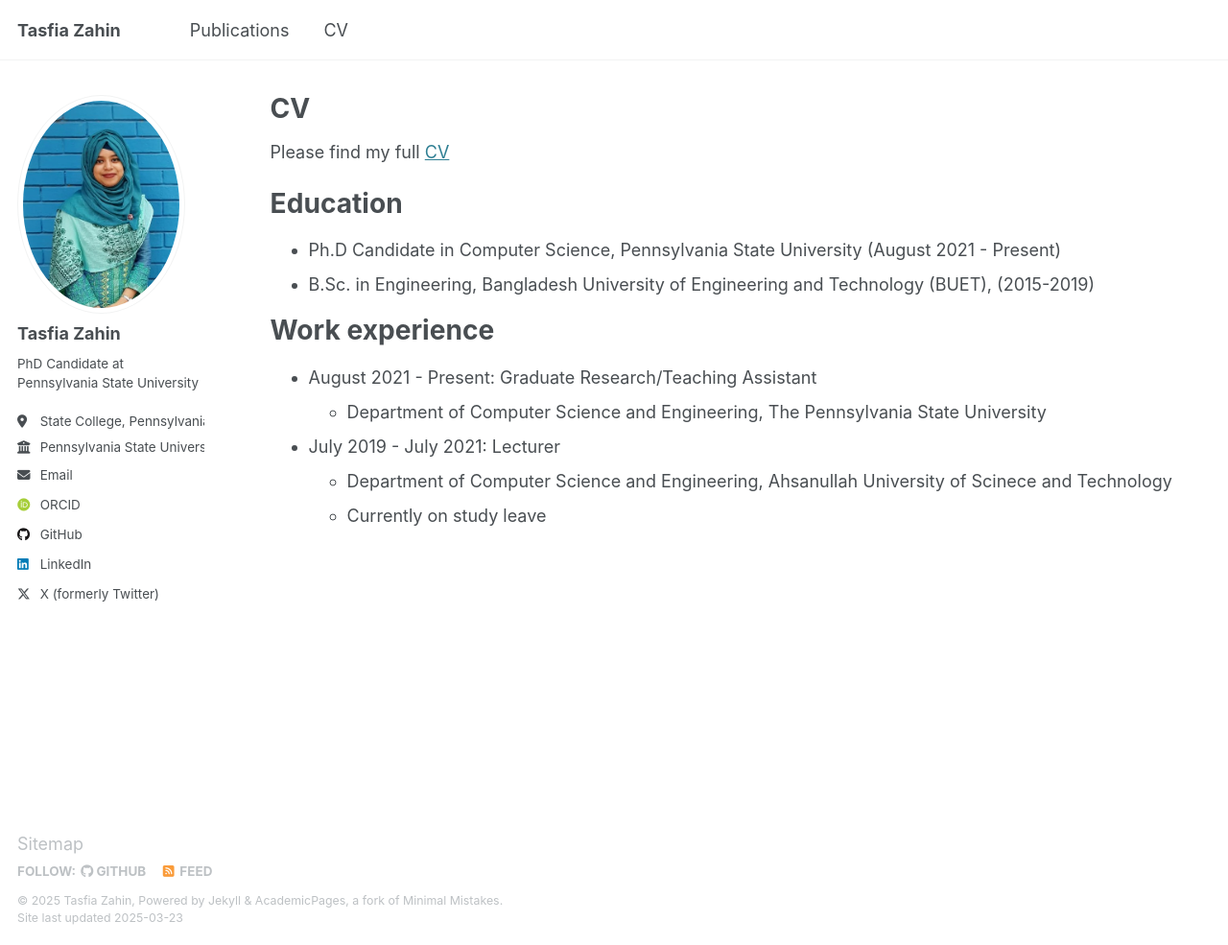
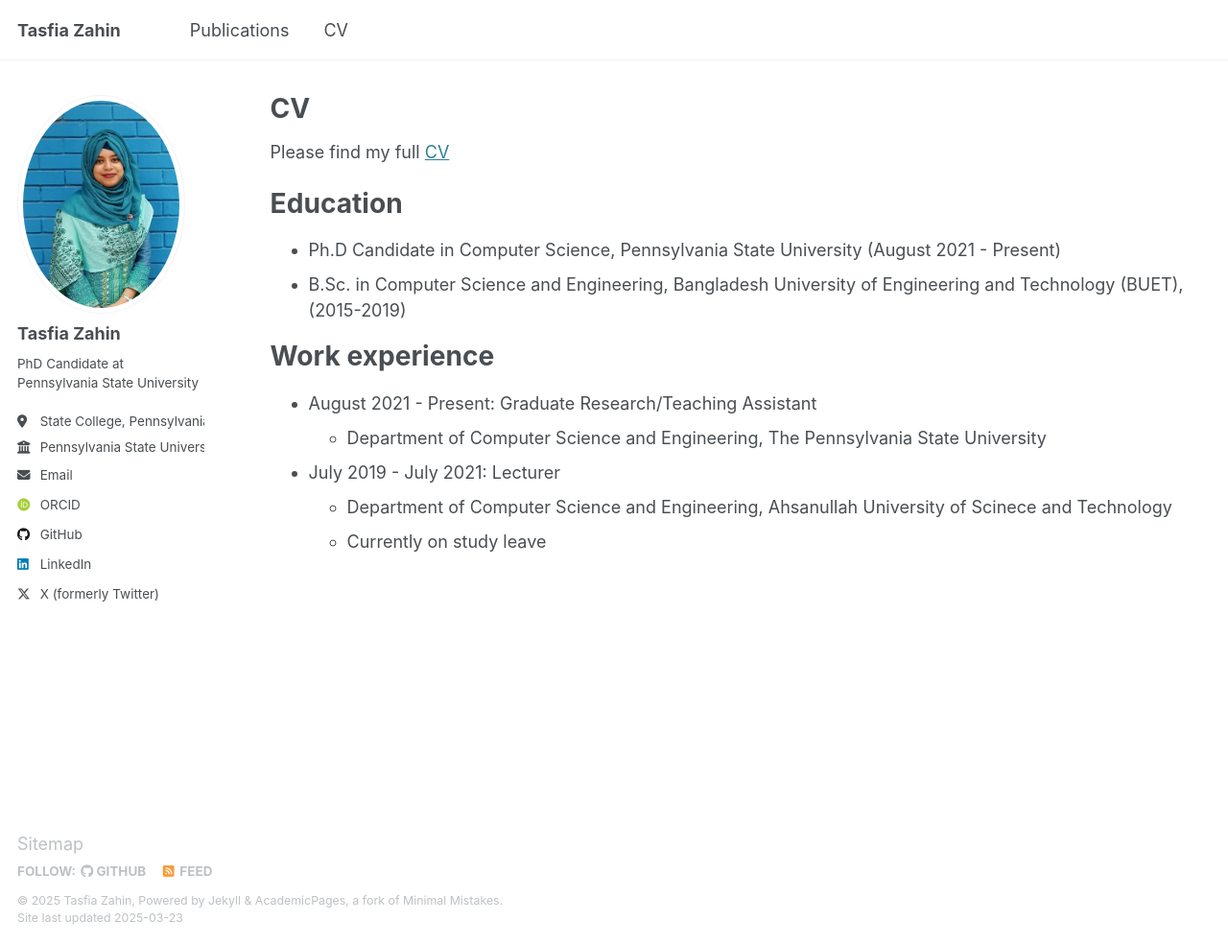
Before and after one commit to TasfiaZahin/TasfiaZahin.github.io, a Jekyll site: the page built from _pages/cv.md, in a window 1280 px wide and 985 px high. Shown: the whole window at 96% size. Built offline with Jekyll 4.4.1, drawn with Linux system fonts in a browser that asks for light colours; some web fonts are replaced.

Commit message:
about updated

```diff
--- a/_pages/cv.md
+++ b/_pages/cv.md
@@ -15,7 +15,7 @@ Please find my full [CV](/files/Tasfia_CV_2025.pdf)
 Education
 ======
 * Ph.D Candidate in Computer Science, Pennsylvania State University (August 2021 - Present)
-* B.Sc. in Engineering, Bangladesh University of Engineering and Technology (BUET), (2015-2019)
+* B.Sc. in Computer Science and Engineering, Bangladesh University of Engineering and Technology (BUET), (2015-2019)
 
 Work experience
 ======
```
